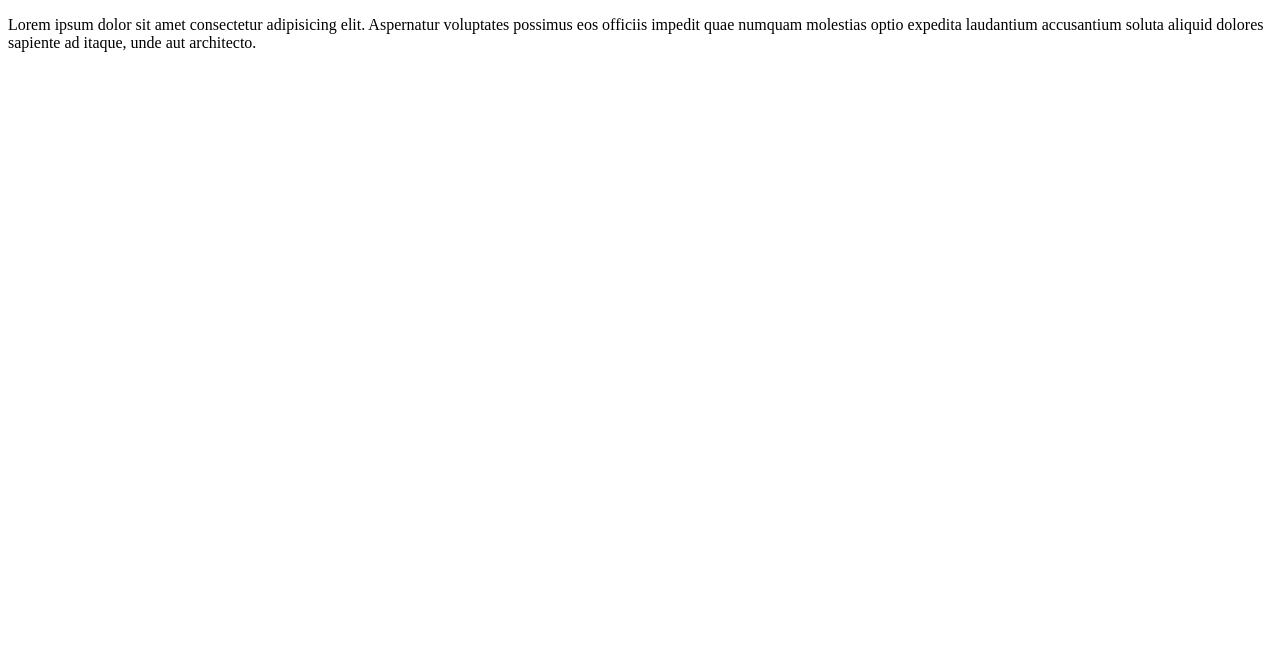
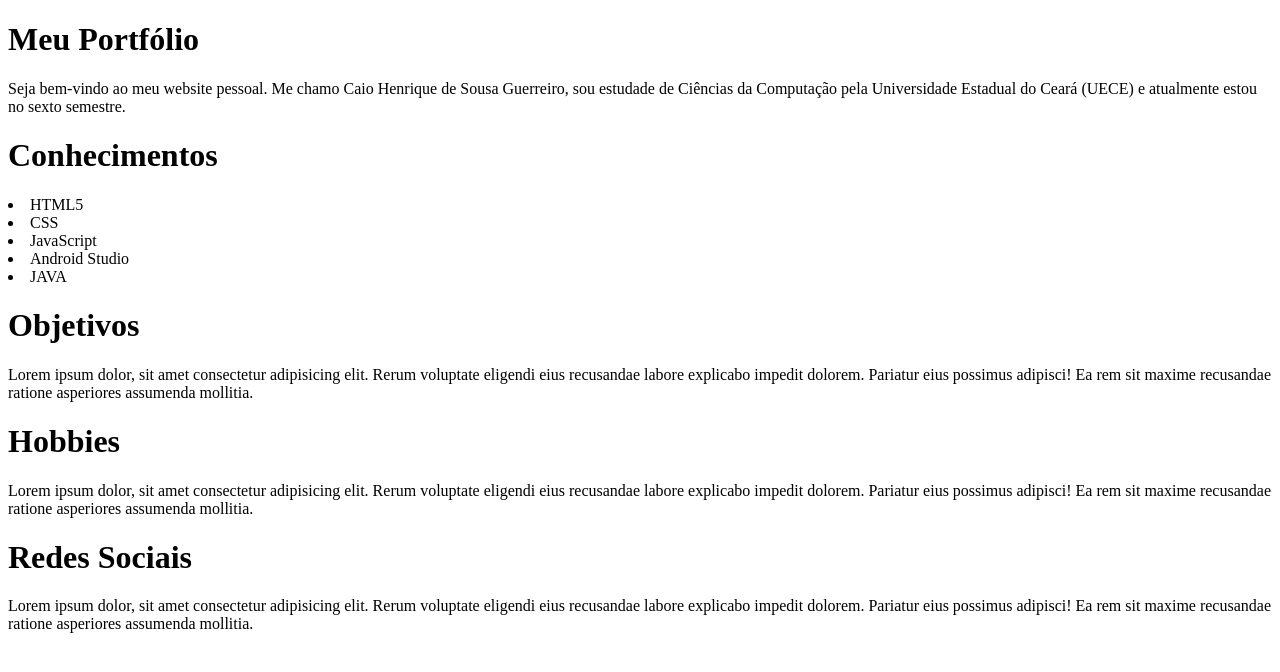
Before and after one commit to CaioGuerreiro/hello-word, a plain HTML site: page meu-site/index.html in a window 1280 px wide. Drawn offline with Linux system fonts and the light colour scheme.

Commit message:
Começo do meu Portfólio
Comecei meu website que será meu portfólio, porém ainda não está completo.

```diff
--- a/meu-site/index.html
+++ b/meu-site/index.html
@@ -4,13 +4,48 @@
     <meta charset="UTF-8">
     <meta http-equiv="X-UA-Compatible" content="IE=edge">
     <meta name="viewport" content="width=device-width, initial-scale=1.0">
-    <title>Meu Site</title>
+    <title>Meu Portifólio</title>
 </head>
-<body>
-    <p> Lorem ipsum dolor sit amet
-        consectetur adipisicing elit. Aspernatur voluptates possimus
-        eos officiis impedit quae numquam molestias optio expedita
-        laudantium accusantium soluta aliquid dolores sapiente ad
-        itaque, unde aut architecto.</p>
-</body>
+    <body>
+        <h1>Meu Portfólio</h1>
+            <p>Seja bem-vindo ao meu website pessoal. Me chamo Caio Henrique
+                de Sousa Guerreiro, sou estudade de Ciências da Computação
+                pela Universidade Estadual do Ceará (UECE) e atualmente estou
+                no sexto semestre.<p>
+
+        <h1>Conhecimentos</h1>
+            <li>
+                HTML5
+            </li>
+            <li>
+                CSS
+            </li>
+            <li>
+                JavaScript
+            </li>
+            <li>
+                Android Studio
+            </li>
+            <li>
+                JAVA
+            </li>
+
+        <h1>Objetivos</h1>
+            <p>Lorem ipsum dolor, sit amet consectetur adipisicing elit.
+                 Rerum voluptate eligendi eius recusandae labore explicabo
+                  impedit dolorem. Pariatur eius possimus adipisci! Ea rem
+                   sit maxime recusandae ratione asperiores assumenda mollitia.</p>
+
+       <h1> Hobbies </h1>
+            <p>Lorem ipsum dolor, sit amet consectetur adipisicing elit.
+                Rerum voluptate eligendi eius recusandae labore explicabo
+                 impedit dolorem. Pariatur eius possimus adipisci! Ea rem
+                  sit maxime recusandae ratione asperiores assumenda mollitia.</p>
+
+        <h1>Redes Sociais</h1>
+            <p>Lorem ipsum dolor, sit amet consectetur adipisicing elit.
+            Rerum voluptate eligendi eius recusandae labore explicabo
+             impedit dolorem. Pariatur eius possimus adipisci! Ea rem
+              sit maxime recusandae ratione asperiores assumenda mollitia.</p>
+    </body>
 </html>
```
